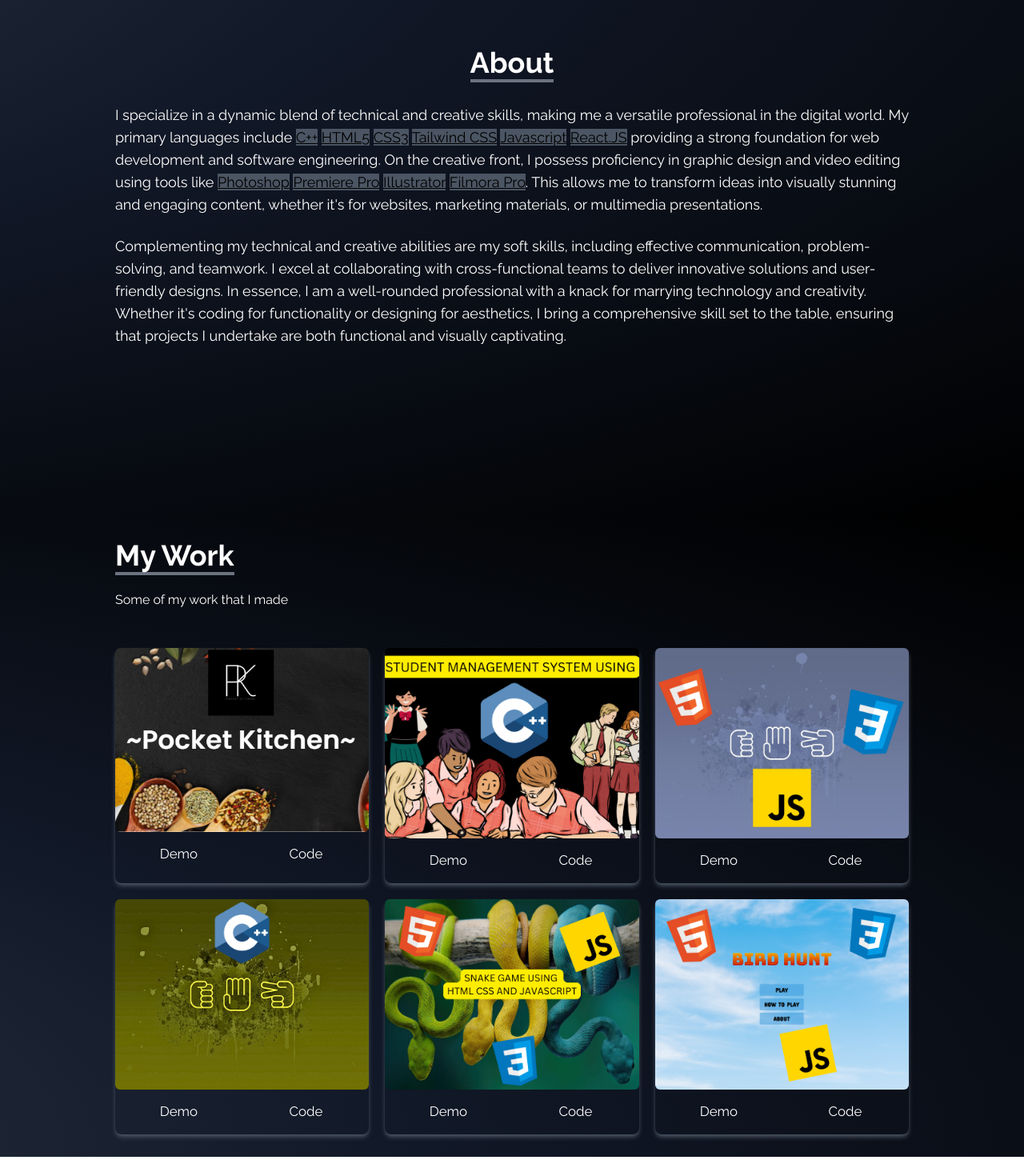
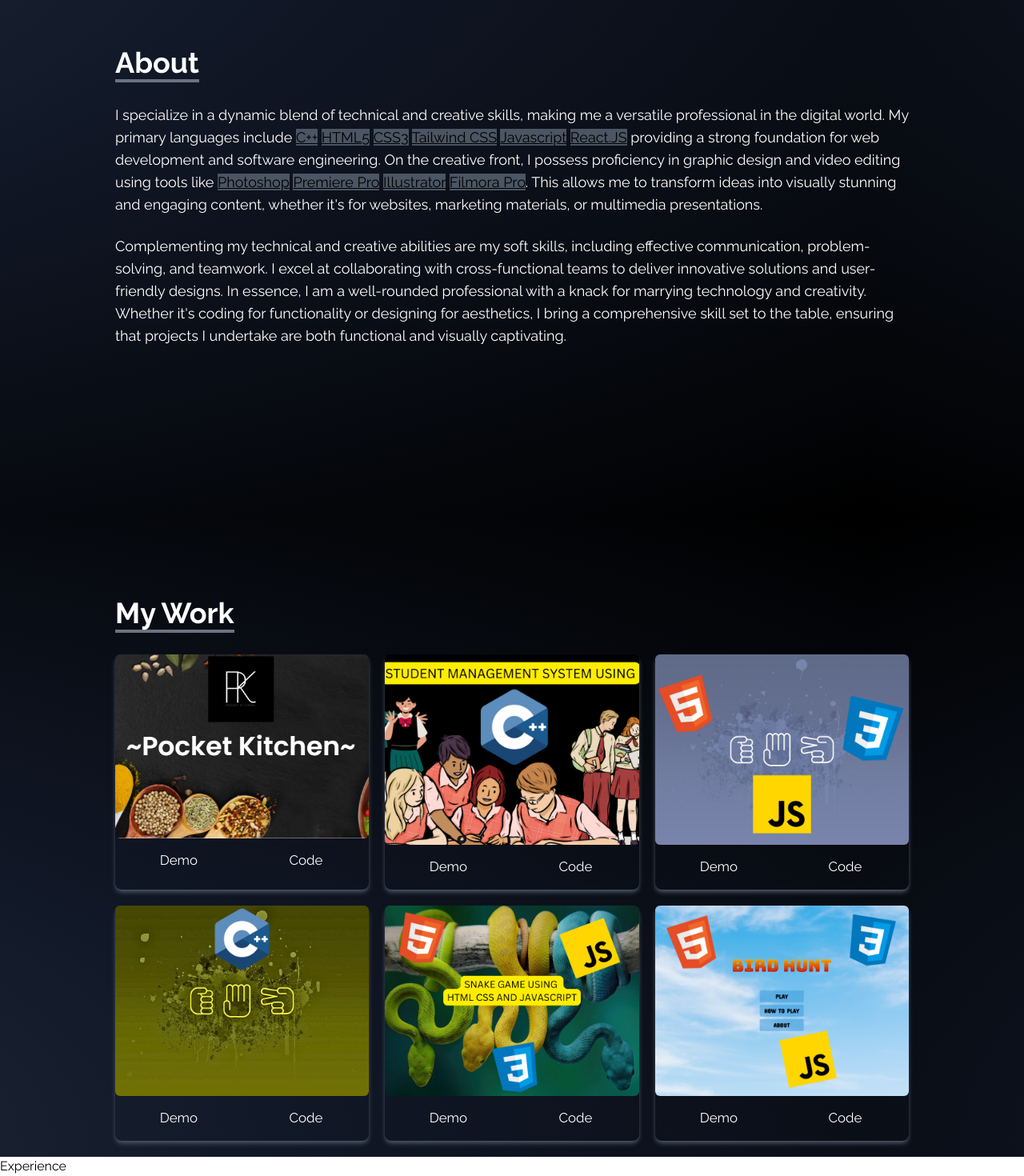
Before and after one commit to AbhishekNaik1112/MyPortfolio, a React (Create React App) app: page / in a window 1280 px wide. Shown: the part 954-2424 px from the top of the page at 80% size. Before the commit the page ends 2400 px from the top, so only its background shows below. Built offline with nearby package versions, Linux system fonts and the light colour scheme; a web font is replaced by a local one.

Commit message:
react smooth scroll

```diff
--- a/package.json
+++ b/package.json
@@ -11,6 +11,7 @@
     "react-dom": "^18.2.0",
     "react-icons": "^4.12.0",
     "react-scripts": "^5.0.1",
+    "react-scroll": "^1.9.0",
     "typed.js": "^2.1.0",
     "web-vitals": "^2.1.4"
   },
--- a/src/components/About.jsx
+++ b/src/components/About.jsx
@@ -6,7 +6,7 @@ const About = () => {
       name="about"
       className="w-full h-screen bg-[radial-gradient(ellipse_at_top,_var(--tw-gradient-stops))] from-gray-700 via-gray-900 to-black text-white background-animate"
     >
-      <div className="max-w-screen-lg p-4 mx-auto flex flex-col justify-center items-center w-full h-full">
+      <div className="max-w-screen-lg p-4 mx-auto flex flex-col justify-center w-full h-full ">
         <div className="pb-8">
           <p className="text-4xl font-bold inline border-b-4 border-gray-500 ">
             About
--- a/src/components/MyStack.jsx
+++ b/src/components/MyStack.jsx
@@ -12,10 +12,10 @@ import Ps from "../assets/ps.png"
 
 const MyStack = () => {
   return (
-    <div>
+    <div name="my stack">
         <div>
             <div>
-                <p></p>
+                <p>Experience</p>
             </div>
         </div>
     </div>
--- a/src/components/MyWork.jsx
+++ b/src/components/MyWork.jsx
@@ -53,15 +53,14 @@ const MyWork = () => {
 
   return (
     <div
-      name="mywork"
+      name="my work"
       className="bg-[radial-gradient(ellipse_at_bottom,_var(--tw-gradient-stops))] from-gray-700 via-gray-900 to-black w-full text-white md:h-screen background-animate"
     >
       <div className="max-w-screen-lg p-4 mx-auto flex flex-col justify-center w-full h-full">
-        <div className=" pb-6">
-          <p className="text-4xl font-bold inline border-b-4 border-gray-500">
+      <div className="pb-8 mt-20">
+          <p className="text-4xl font-bold inline border-b-4 border-gray-500 ">
             My Work
           </p>
-          <p className="py-6">Some of my work that I made</p>
         </div>
 
         <div className="grid sm:grid-cols-2 md:grid-cols-3 gap-5 px-12 sm:px-0">
--- a/src/components/NavBar.jsx
+++ b/src/components/NavBar.jsx
@@ -1,5 +1,6 @@
 import React, { useState } from "react";
 import { FaBars, FaTimes } from "react-icons/fa";
+import { Link } from "react-scroll";
 
 const NavBar = () => {
   const [nav, setNav] = useState(false);
@@ -44,7 +45,7 @@ const NavBar = () => {
               key={id}
               className="px-4 cursor-pointer capitalize font-medium text-white hover:text-red-600 scale-105 duration-300"
             >
-              {link}
+             <Link to={link} smooth duration={500}>{link}</Link>
             </li>
           ))}
         </ul>
```
Also changed, not shown: 1 other file (tests, documents, lock files or other folders).
